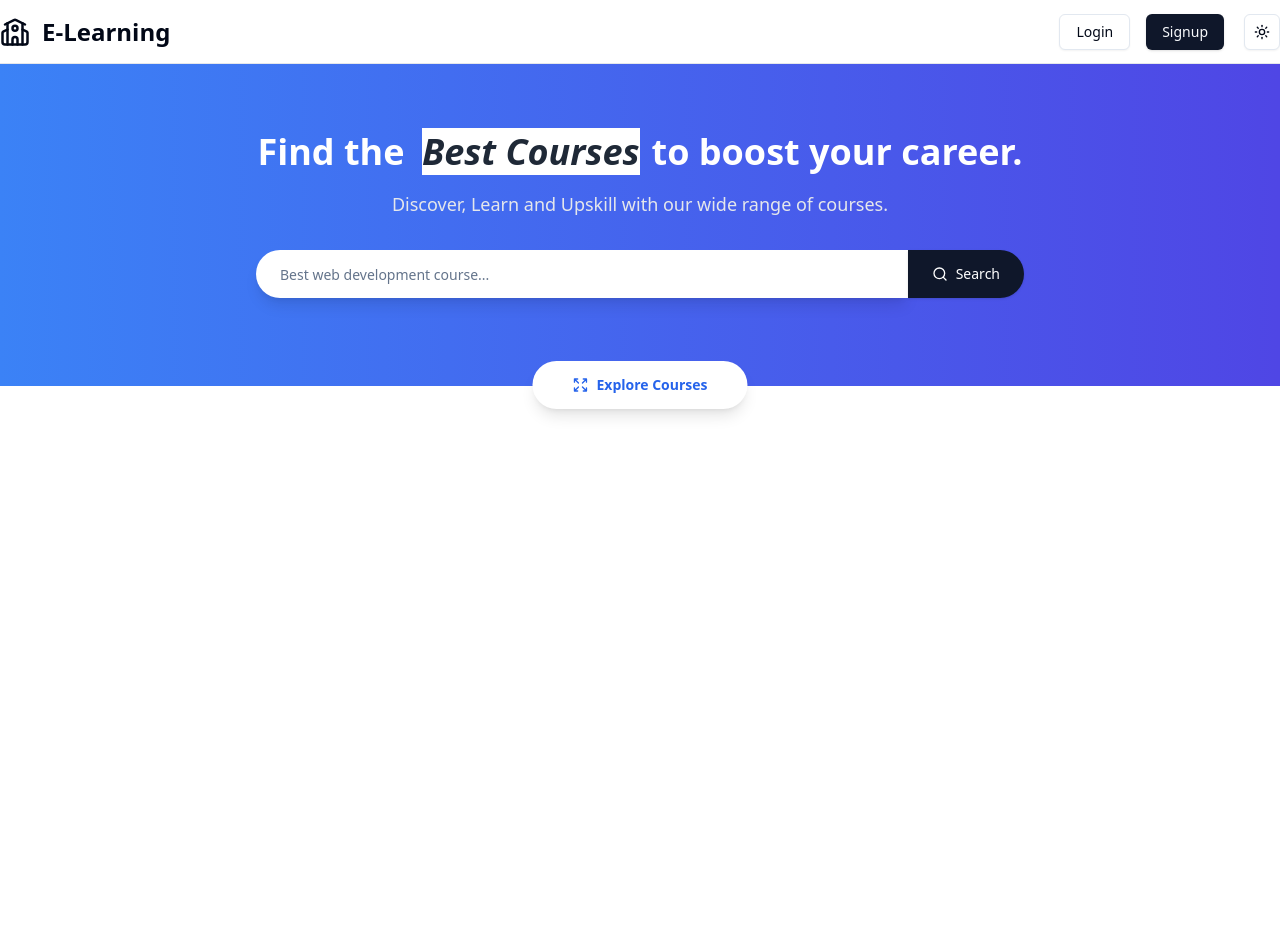
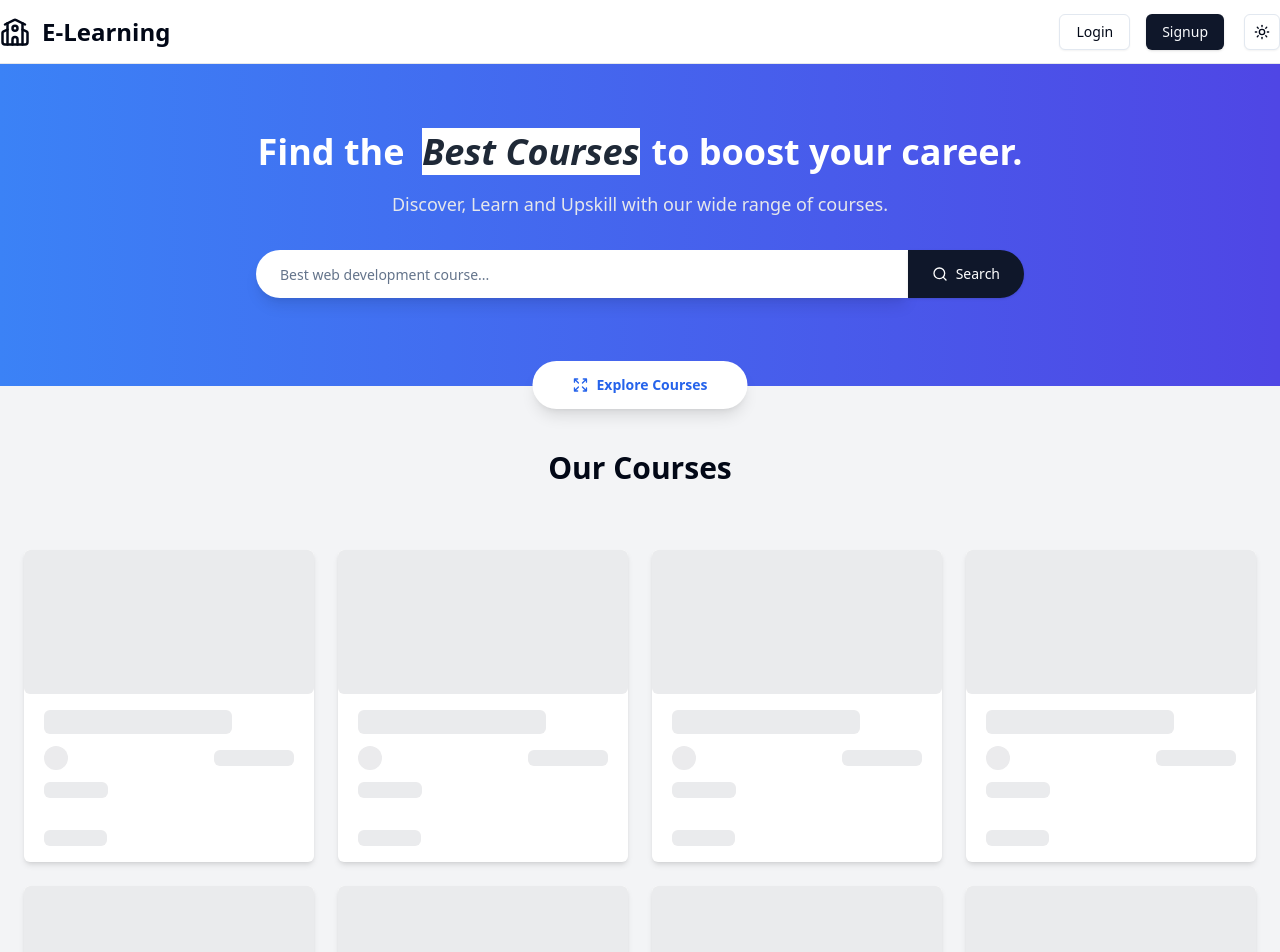
Before and after one commit to photonGi/lms-frontend, a React (Vite) app: page / in a window 1280 px wide. Shown: the top 952 px of the page. Before the commit the page ends 800 px from the top, so only its background shows below. Built offline with nearby package versions, Linux system fonts and the light colour scheme.

Commit message:
Add Skeleton loading

```diff
--- a/src/App.jsx
+++ b/src/App.jsx
@@ -3,6 +3,7 @@ import "./App.css";
 import Login from "./pages/Login";
 import HeroSection from "./pages/student/HeroSection";
 import Mainlayout from "./layout/Mainlayout";
+import Courses from "./pages/student/Courses";
 
 const appRouter = createBrowserRouter([
   {
@@ -14,7 +15,7 @@ const appRouter = createBrowserRouter([
         element: (
           <>
             <HeroSection />
-            {/* courses */}
+            <Courses />
           </>
         ),
       },
--- /dev/null
+++ b/src/components/ui/skeleton.jsx
@@ -0,0 +1,14 @@
+import { cn } from "@/lib/utils"
+
+function Skeleton({
+  className,
+  ...props
+}) {
+  return (
+    (<div
+      className={cn("animate-pulse rounded-md bg-primary/10", className)}
+      {...props} />)
+  );
+}
+
+export { Skeleton }
--- /dev/null
+++ b/src/pages/student/Course.jsx
@@ -0,0 +1,7 @@
+import React from "react";
+
+const Course = () => {
+  return <div>Course</div>;
+};
+
+export default Course;
--- /dev/null
+++ b/src/pages/student/Courses.jsx
@@ -0,0 +1,45 @@
+import React from "react";
+import Course from "./Course";
+import { Skeleton } from "@/components/ui/skeleton";
+
+const Courses = () => {
+  const isloading = true;
+  return (
+    <div className="bg-gray-100">
+      <div className="max-w-7xl mx-auto p-6 pt-16">
+        <h2 className="font-bold text-3xl text-center mb-16">Our Courses</h2>
+
+        <div className="grid grid-cols-1 md:grid-cols-2 lg:grid-cols-4 gap-6">
+          {isloading ? (
+            Array.from({ length: 8 }).map((_, index) => (
+              <CourseSkeleton key={index} />
+            ))
+          ) : (
+            <Course />
+          )}
+        </div>
+      </div>
+    </div>
+  );
+};
+
+export default Courses;
+
+const CourseSkeleton = () => {
+  return (
+    <div className="bg-white shadow-md hover:shadow-lg transistion-shadow overflow-hidden rounded-md">
+      <Skeleton className="w-full h-36" />
+      <div className="px-5 py-4 space-y-3">
+        <Skeleton className="h-6 w-3/4" />
+        <div className="flex items-center justify-between">
+          <Skeleton className="h-6 w-6 rounded-full" />
+          <Skeleton className="h-4 w-20" />
+        </div>
+        <Skeleton className="h-4 w-16" />
+      </div>
+      <div className="px-5 py-4 space-y-3">
+        <Skeleton className="h-4 w-1/4" />
+      </div>
+    </div>
+  );
+};
```
